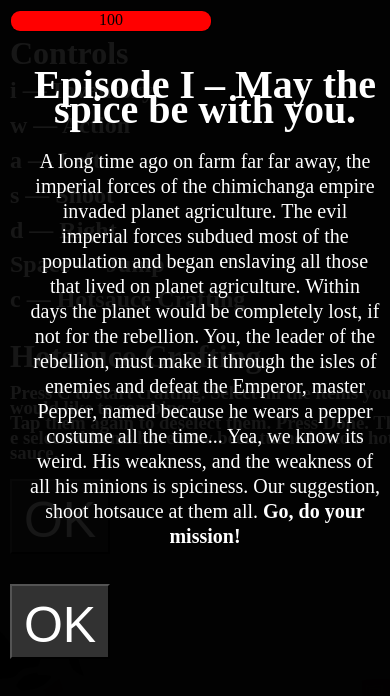
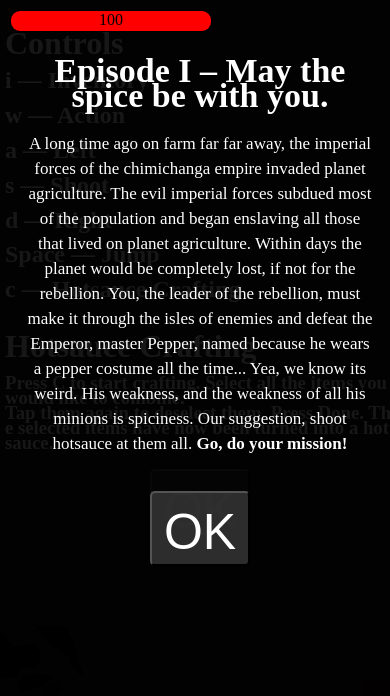
Before and after one commit to hg0428/Kajam2022, a plain HTML site: page index.html in a window 390 px wide. Drawn offline with Linux system fonts and the light colour scheme.

Commit message:
better mobile optimizations

```diff
--- a/hotsauce.js
+++ b/hotsauce.js
@@ -1,4 +1,4 @@
-class Ingredient {
+ class Ingredient {
   constructor(spiciness, name, img, imgScale) {
     this.spiciness = spiciness || 0; //–10 — 10
     this.imgScale = imgScale || 1;
--- a/index.html
+++ b/index.html
@@ -1,4 +1,4 @@
-<!DOCTYPE html>
+ <!DOCTYPE html>
 <html>
 
 <head>
@@ -30,8 +30,8 @@
     <div>
     <h1>Hotsauce Crafting</h1>
     <h3>Press C to start crafting. Select all the items you would like to combine. <br/>Tap them again to deselect them. Press Done. The selected items have now been turned into a hotsauce.</h3>
-    </div><br/>
-    <button id="goaway">OK</button>
+    </div>
+    <center><button id="goaway">OK</button></center>
   </div>
   <div id="story">
     <div>
@@ -40,7 +40,7 @@
       A long time ago on farm far far away, the imperial forces of the chimichanga empire invaded planet agriculture.  The evil imperial forces subdued most of the population and began enslaving all those that lived on planet agriculture.  Within days the planet would be completely lost, if not for the rebellion. You, the leader of the rebellion, must make it through the isles of enemies and defeat the Emperor, master Pepper, named because he wears a pepper costume all the time... Yea, we know its weird. His weakness, and the weakness of all his minions is spiciness. Our suggestion, shoot hotsauce at them all. <strong>Go, do your mission!</strong>
     </center>
     </div><br/>
-    <button id="goaway2">OK</button>
+    <center><button id="goaway2">OK</button></center>
   </div>
   <div id="menu">
     <div id="Equip">Equip</div>
--- a/inventory.js
+++ b/inventory.js
@@ -1,4 +1,4 @@
-function Craft() {
+ function Craft() {
   inventory.select((selections) => {
     let l = [];
     for (let slot of selections) {
--- a/script.js
+++ b/script.js
@@ -1,4 +1,4 @@
-'use strict';
+ 'use strict';
 let goaway = document.getElementById('goaway');
 let goaway2 = document.getElementById('goaway2');
 goaway.onclick = () => {
--- a/style.css
+++ b/style.css
@@ -1,4 +1,4 @@
-html, body {
+ html, body {
   height: 100%;
   width: 100%;
   margin: 0;
@@ -193,6 +193,7 @@ canvas {
   background-color: rgba(10, 10, 10, 0.9);
 }
 #instructions, #story {
+  overflow: scroll;
   padding: 10px;
   padding-top:25px;
   position: fixed;
@@ -217,9 +218,13 @@ canvas {
   width: 100px;
   height:75px;
   font-size: 50px;
-  background-color: rgb(50, 50, 50);
+  background-color: rgba(50, 50, 50, 0.9);
   color: white;
   padding: 10px;
+  border-radius: 5px;
+}
+#goaway:hover, #goaway2:hover {
+  background-color: rgb(30, 30, 30);
 }
 @media screen and (max-width: 640px) {
   #inventory {
@@ -243,6 +248,13 @@ canvas {
   #menu div {
     font-size: 22px;
   }
+  #instructions, #story {
+    padding: 5px;
+    padding-top:15px;
+  }
+  #story div{
+    font-size: 17px;
+  }
 }
 @media screen and (max-width: 400px) {
   #inventory {
--- a/touch.js
+++ b/touch.js
@@ -1,4 +1,4 @@
-document.addEventListener('touchstart', () => {
+ document.addEventListener('touchstart', () => {
   let btns = document.getElementsByClassName('touch');
   for (let btn of btns) {
     btn.style.display = 'inline-block';
```
Also changed, not shown: Scenes.js (line endings or trailing spaces), engine.min.js.
